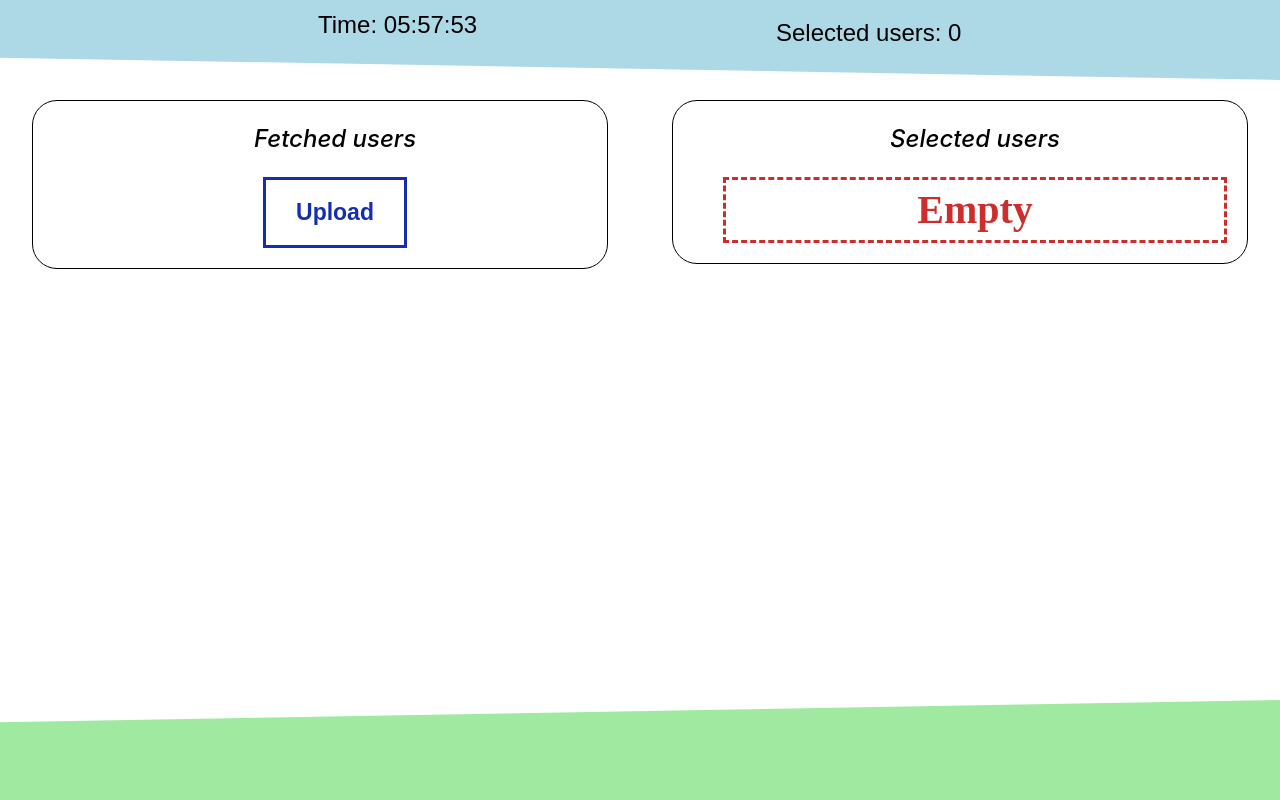
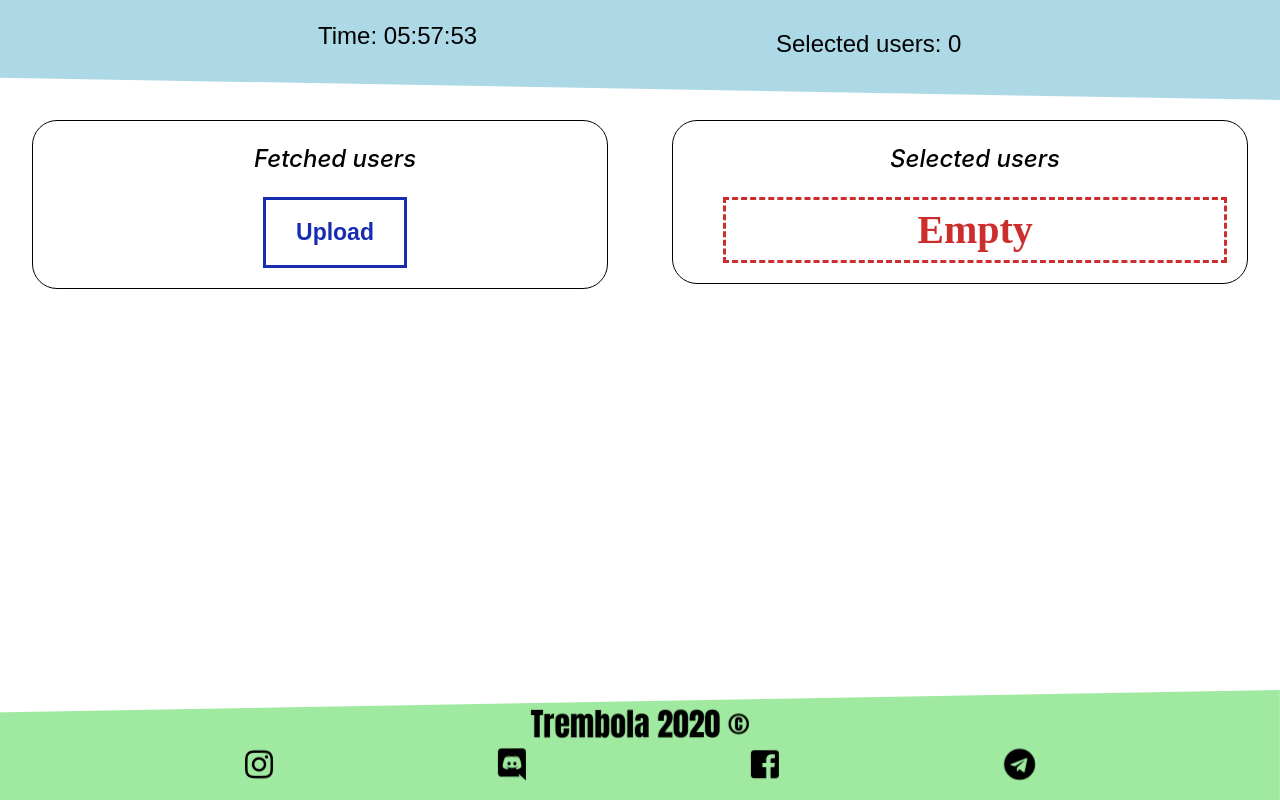
Before and after one commit to godstack/random-users-app, a React (Create React App) app: page / in a window 1280 px wide. Built offline with nearby package versions, Linux system fonts and the light colour scheme.

Commit message:
customize footer

```diff
--- a/public/index.html
+++ b/public/index.html
@@ -15,6 +15,12 @@
       user's mobile device or desktop. See https://developers.google.com/web/fundamentals/web-app-manifest/
     -->
     <link rel="manifest" href="%PUBLIC_URL%/manifest.json" />
+    <link
+      rel="stylesheet"
+      href="https://use.fontawesome.com/releases/v5.3.1/css/all.css"
+      integrity="sha384-mzrmE5qonljUremFsqc01SB46JvROS7bZs3IO2EmfFsd15uHvIt+Y8vEf7N7fWAU"
+      crossorigin="anonymous"
+    />
     <!--
       Notice the use of %PUBLIC_URL% in the tags above.
       It will be replaced with the URL of the `public` folder during the build.
@@ -24,7 +30,8 @@
       work correctly both with client-side routing and a non-root public URL.
       Learn how to configure a non-root public URL by running `npm run build`.
     -->
-    <title>React App</title>
+
+    <title>Random users</title>
   </head>
   <body>
     <noscript>You need to enable JavaScript to run this app.</noscript>
--- a/src/components/Footer/Footer.js
+++ b/src/components/Footer/Footer.js
@@ -2,5 +2,36 @@ import React from 'react';
 import './Footer.scss';
 
 export const Footer = () => {
-  return <footer className='footer'></footer>;
+  return (
+    <footer className='footer'>
+      <div className='footer__copy'>Trembola 2020 &copy;</div>
+
+      <div className='footer__links'>
+        <a
+          target='_blank'
+          rel='noopener noreferrer'
+          href='https://www.instagram.com'
+        >
+          <i className='fab fa-instagram'></i>
+        </a>
+        <a target='_blank' rel='noopener noreferrer' href='https://discord.com'>
+          <i className='fab fa-discord'></i>
+        </a>
+        <a
+          target='_blank'
+          rel='noopener noreferrer'
+          href='https://www.facebook.com'
+        >
+          <i className='fab fa-facebook-square'></i>
+        </a>
+        <a
+          target='_blank'
+          rel='noopener noreferrer'
+          href='https://web.telegram.org'
+        >
+          <i className='fab fa-telegram'></i>
+        </a>
+      </div>
+    </footer>
+  );
 };
--- a/src/components/Footer/Footer.scss
+++ b/src/components/Footer/Footer.scss
@@ -1,22 +1,46 @@
+%transform {
+  transform: skewY(1deg);
+  transform-origin: top right;
+}
+
 .footer {
   position: fixed;
   bottom: 0;
   left: 0;
   z-index: 3;
-  display: flex;
-  justify-content: space-evenly;
-  align-items: center;
-  height: 100px;
+  height: 110px;
   width: 100%;
-  padding: 20px;
+  padding: 10px 20px 20px;
   font-family: 'Arial Narrow Bold', sans-serif;
   background: rgb(160, 233, 160);
 
   transform: skewY(-1deg);
   transform-origin: top right;
+}
 
-  .footer__info {
-    transform: skewY(1deg);
-    font-size: 1.5rem;
+.footer__links {
+  @extend %transform;
+
+  display: flex;
+  justify-content: space-evenly;
+  align-items: center;
+
+  i {
+    color: #000;
+    font-size: 2rem;
+    cursor: pointer;
+    transition: 0.3s ease-in-out;
+
+    &:hover {
+      color: rgb(42, 108, 196);
+    }
   }
 }
+
+.footer__copy {
+  @extend %transform;
+
+  text-align: center;
+  font-size: 2rem;
+  font-family: Impact, Haettenschweiler, 'Arial Narrow Bold', sans-serif;
+}
--- a/src/components/Header/Header.scss
+++ b/src/components/Header/Header.scss
@@ -13,11 +13,12 @@
 
   &:hover {
     height: 100px;
-    transition-duration: 1s;
+    transition: 1s ease-out;
   }
 
   .header__info {
     transform: skewY(-1deg);
+    transform-origin: top right;
     font-size: 1.5rem;
   }
 }
--- a/src/index.scss
+++ b/src/index.scss
@@ -113,5 +113,5 @@ select {
 }
 
 .main {
-  padding-bottom: 100px;
+  padding-bottom: 110px;
 }
```
